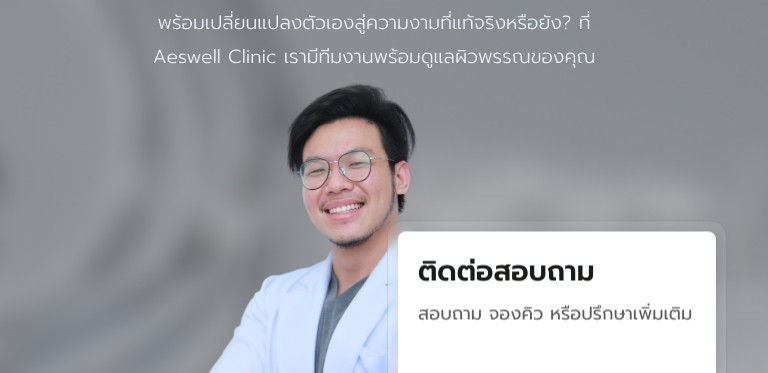
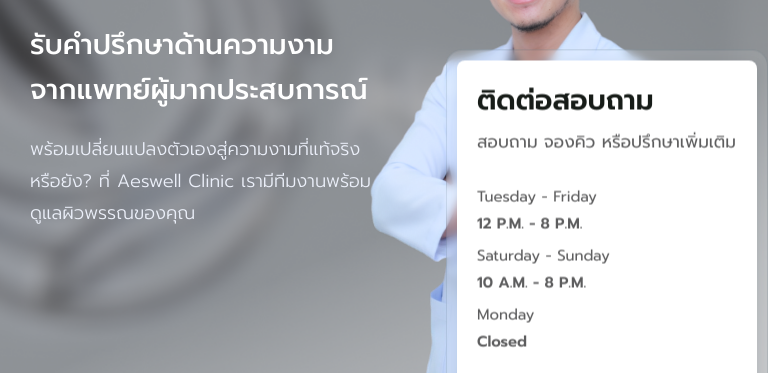
Before and after one commit to AeswellClinic/contact-review, a plain HTML site: page index.html in a window 768 px wide. Shown: the part 192-565 px from the top of the page. Drawn offline with Linux system fonts and the light colour scheme.

Commit message:
Update index design.css

```diff
--- a/index.css
+++ b/index.css
@@ -33,8 +33,9 @@ body {
   flex-direction: row;
   align-items: center;
   justify-content: space-between;
-  max-width: 1200px;
+  max-width: 1100px;
   margin: 0 auto;
+  padding-top: 30px;
 }
 
 .left-content,
@@ -217,17 +218,24 @@ body {
 @media (min-width: 700px) and (max-width: 1024px) {
   .flex-container {
     display: flex;
-    flex-direction: column;
+    flex-direction: row;
     align-items: center;
     margin: 0 auto;
-    flex-wrap: nowrap;
+    padding-top: 0;
+}
+.beauty-consultation-7{
+  text-align: left;
+  font-size: 28px;
 }
 .left-content {
   margin-right: 20px;
-  text-align: center;
+  text-align: left;
+  margin-left: 30px;
 }
 .overlay-border{
-  top: 76%;
+  top: 75%;
+  width: 322px;
+  right: 0;
 }
 .img-photoroom {
 
@@ -237,7 +245,21 @@ body {
 .main-container{
   padding-top: 50px;
 }
-
+.transform-beauty-care{
+  font-size: 18px;
+}
+.transform-beauty-care br{
+  display: none;
+}
+.hours-row {
+  display: flex;
+  justify-content: flex-start;
+  margin-bottom: 5px;
+  flex-direction: column;
+}
+.background-shadow p{
+  font-size: 17px;
+}
 }
 
 @media (max-width: 701px) {
```
